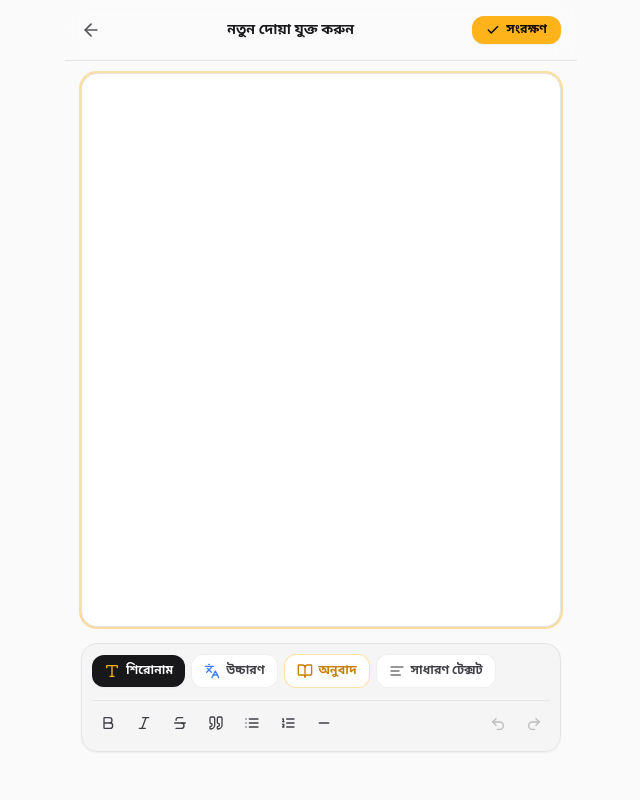
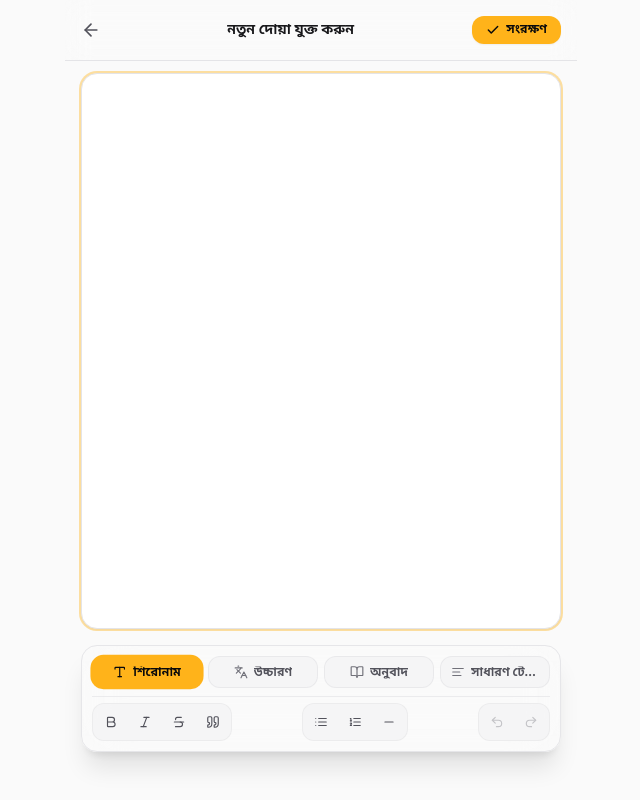
Before and after one commit to git-mahim/dua-card, a Next.js app: page / in a window 1280 px wide. Both pictures are taken after a click on the button 1228 px from the left and 748 px from the top of the page. Shown: the top 800 px of the page, without its empty margins (319-959 px from the left). Built offline with nearby package versions, Linux system fonts and the light colour scheme; a web font is replaced by a local one.

Commit message:
feat(editor): redesign Editor Toolbar with unified 4-grid segmented style selectors, grouped pill capsules, and haptic feedback

```diff
--- a/src/components/Editor/EditorToolbar.tsx
+++ b/src/components/Editor/EditorToolbar.tsx
@@ -17,6 +17,7 @@ import {
   BookOpen,
   AlignLeft,
 } from "lucide-react";
+import { triggerHaptic } from "@/lib/haptics";
 import { SEMANTIC_STYLES } from "@/styles/typography";
 
 interface EditorToolbarProps {
@@ -31,205 +32,215 @@ export const EditorToolbar: React.FC<EditorToolbarProps> = ({ editor }) => {
 
   const handleStyleChange = (styleKey: string) => {
     if (!editor) return;
+    triggerHaptic(25);
     editor.chain().focus().setSemanticStyle(styleKey).run();
   };
 
+  const semanticButtons = [
+    {
+      key: "dua-title",
+      label: "শিরোনাম",
+      icon: Type,
+      title: SEMANTIC_STYLES["dua-title"].description,
+    },
+    {
+      key: "dua-pronunciation",
+      label: "উচ্চারণ",
+      icon: Languages,
+      title: SEMANTIC_STYLES["dua-pronunciation"].description,
+    },
+    {
+      key: "dua-meaning",
+      label: "অনুবাদ",
+      icon: BookOpen,
+      title: SEMANTIC_STYLES["dua-meaning"].description,
+    },
+    {
+      key: "dua-paragraph",
+      label: "সাধারণ টেক্সট",
+      icon: AlignLeft,
+      title: SEMANTIC_STYLES["dua-paragraph"].description,
+    },
+  ];
+
   return (
-    <div className="w-full flex flex-col gap-2 p-2.5 bg-zinc-100/90 dark:bg-zinc-900/90 backdrop-blur-md border border-zinc-200 dark:border-zinc-800 rounded-2xl shadow-sm">
-      {/* Semantic Style Selectors (Top Row) */}
-      <div className="flex items-center gap-1.5 overflow-x-auto pb-1 scrollbar-none no-select">
-        {/* 1. শিরোনাম (Title) */}
-        <button
-          type="button"
-          onClick={() => handleStyleChange("dua-title")}
-          className={`flex items-center gap-1.5 px-3 py-2 rounded-xl text-xs font-semibold font-bengali shrink-0 transition-all ${
-            currentSemanticStyle === "dua-title"
-              ? "bg-zinc-900 text-white dark:bg-zinc-100 dark:text-zinc-900 shadow-sm scale-100"
-              : "bg-white dark:bg-zinc-800 text-zinc-700 dark:text-zinc-300 hover:bg-zinc-200 dark:hover:bg-zinc-700 border border-zinc-200/60 dark:border-zinc-700/60"
-          }`}
-          title={SEMANTIC_STYLES["dua-title"].description}
-          aria-label="দোয়ার শিরোনাম"
-        >
-          <Type className="w-4 h-4 text-[#ffb31a]" />
-          <span>শিরোনাম</span>
-        </button>
-
-        {/* 2. উচ্চারণ (Pronunciation) */}
-        <button
-          type="button"
-          onClick={() => handleStyleChange("dua-pronunciation")}
-          className={`flex items-center gap-1.5 px-3 py-2 rounded-xl text-xs font-semibold font-bengali shrink-0 transition-all ${
-            currentSemanticStyle === "dua-pronunciation"
-              ? "bg-zinc-900 text-white dark:bg-zinc-100 dark:text-zinc-900 shadow-sm scale-100"
-              : "bg-white dark:bg-zinc-800 text-zinc-700 dark:text-zinc-300 hover:bg-zinc-200 dark:hover:bg-zinc-700 border border-zinc-200/60 dark:border-zinc-700/60"
-          }`}
-          title={SEMANTIC_STYLES["dua-pronunciation"].description}
-          aria-label="উচ্চারণ"
-        >
-          <Languages className="w-4 h-4 text-blue-500 dark:text-blue-400" />
-          <span>উচ্চারণ</span>
-        </button>
-
-        {/* 3. অনুবাদ (Meaning with Highlight Box) */}
-        <button
-          type="button"
-          onClick={() => handleStyleChange("dua-meaning")}
-          className={`flex items-center gap-1.5 px-3 py-2 rounded-xl text-xs font-semibold font-bengali shrink-0 transition-all ${
-            currentSemanticStyle === "dua-meaning"
-              ? "bg-[#ffb31a] text-zinc-950 shadow-sm ring-2 ring-[#ffb31a]/40 font-bold"
-              : "bg-white dark:bg-zinc-800 text-[#c87d00] dark:text-[#ffb31a] hover:bg-[#ffb31a]/10 dark:hover:bg-[#ffb31a]/15 border border-[#ffb31a]/40"
-          }`}
-          title={SEMANTIC_STYLES["dua-meaning"].description}
-          aria-label="অনুবাদ"
-        >
-          <BookOpen className="w-4 h-4 text-[#c87d00] dark:text-[#ffb31a]" />
-          <span>অনুবাদ</span>
-        </button>
-
-        {/* 4. সাধারণ টেক্সট (Normal Paragraph) */}
-        <button
-          type="button"
-          onClick={() => handleStyleChange("dua-paragraph")}
-          className={`flex items-center gap-1.5 px-3 py-2 rounded-xl text-xs font-semibold font-bengali shrink-0 transition-all ${
-            currentSemanticStyle === "dua-paragraph"
-              ? "bg-zinc-900 text-white dark:bg-zinc-100 dark:text-zinc-900 shadow-sm scale-100"
-              : "bg-white dark:bg-zinc-800 text-zinc-700 dark:text-zinc-300 hover:bg-zinc-200 dark:hover:bg-zinc-700 border border-zinc-200/60 dark:border-zinc-700/60"
-          }`}
-          title={SEMANTIC_STYLES["dua-paragraph"].description}
-          aria-label="সাধারণ টেক্সট"
-        >
-          <AlignLeft className="w-4 h-4 text-zinc-500 dark:text-zinc-400" />
-          <span>সাধারণ টেক্সট</span>
-        </button>
+    <div className="w-full flex flex-col gap-2 p-2 sm:p-2.5 bg-surface-card/95 dark:bg-[#161616]/95 backdrop-blur-xl border border-zinc-200/90 dark:border-zinc-800/90 rounded-2xl shadow-xl font-bengali">
+      {/* Top Row: Cohesive Segmented Semantic Style Selectors */}
+      <div className="grid grid-cols-4 gap-1.5 no-select">
+        {semanticButtons.map((btn) => {
+          const Icon = btn.icon;
+          const isActive = currentSemanticStyle === btn.key;
+          return (
+            <button
+              key={btn.key}
+              type="button"
+              onClick={() => handleStyleChange(btn.key)}
+              className={`flex items-center justify-center gap-1.5 py-2 px-1 sm:px-2.5 rounded-xl text-xs font-bold font-bengali transition-all duration-150 active:scale-95 text-center ${
+                isActive
+                  ? "bg-[#ffb31a] text-zinc-950 shadow-xs ring-1 ring-[#ffb31a] scale-[1.01]"
+                  : "bg-zinc-100/80 dark:bg-zinc-850/60 text-zinc-600 dark:text-zinc-400 hover:text-zinc-950 dark:hover:text-zinc-100 hover:bg-zinc-200/70 dark:hover:bg-zinc-700/60 border border-zinc-200/70 dark:border-zinc-800/80"
+              }`}
+              title={btn.title}
+              aria-label={btn.label}
+            >
+              <Icon className={`w-3.5 h-3.5 shrink-0 ${isActive ? "text-zinc-950" : "text-zinc-500 dark:text-zinc-400"}`} />
+              <span className="truncate leading-none translate-y-[0.5px]">{btn.label}</span>
+            </button>
+          );
+        })}
       </div>
 
-      {/* Extended Formatting Tools (Bottom Row) */}
-      <div className="flex items-center justify-between pt-1.5 border-t border-zinc-200/80 dark:border-zinc-800/80">
-        <div className="flex items-center gap-1 overflow-x-auto pb-0.5 scrollbar-none">
-          {/* Bold */}
+      {/* Bottom Row: Refined Formatting Tools with Segmented Pill Groups */}
+      <div className="flex items-center justify-between pt-1.5 border-t border-zinc-200/70 dark:border-zinc-800/70">
+        {/* Style & Blockquote Group */}
+        <div className="flex items-center gap-0.5 bg-zinc-100/80 dark:bg-zinc-850/60 p-0.5 rounded-xl border border-zinc-200/60 dark:border-zinc-800/60">
           <button
             type="button"
-            onClick={() => editor.chain().focus().toggleBold().run()}
-            className={`w-8 h-8 rounded-lg flex items-center justify-center text-xs font-bold transition-colors ${
+            onClick={() => {
+              triggerHaptic(15);
+              editor.chain().focus().toggleBold().run();
+            }}
+            className={`w-7 h-7 sm:w-8 sm:h-8 rounded-lg flex items-center justify-center text-xs font-bold transition-all active:scale-90 ${
               editor.isActive("bold")
-                ? "bg-zinc-900 text-white dark:bg-zinc-100 dark:text-zinc-900"
-                : "text-zinc-700 dark:text-zinc-300 hover:bg-zinc-200 dark:hover:bg-zinc-800"
+                ? "bg-[#ffb31a] text-zinc-950 font-extrabold shadow-2xs"
+                : "text-zinc-600 dark:text-zinc-400 hover:text-zinc-950 dark:hover:text-zinc-100 hover:bg-zinc-200/70 dark:hover:bg-zinc-700/60"
             }`}
             title="বোল্ড (Bold)"
             aria-label="বোল্ড"
           >
-            <Bold className="w-4 h-4" />
+            <Bold className="w-3.5 h-3.5" />
           </button>
 
-          {/* Italic */}
           <button
             type="button"
-            onClick={() => editor.chain().focus().toggleItalic().run()}
-            className={`w-8 h-8 rounded-lg flex items-center justify-center transition-colors ${
+            onClick={() => {
+              triggerHaptic(15);
+              editor.chain().focus().toggleItalic().run();
+            }}
+            className={`w-7 h-7 sm:w-8 sm:h-8 rounded-lg flex items-center justify-center transition-all active:scale-90 ${
               editor.isActive("italic")
-                ? "bg-zinc-900 text-white dark:bg-zinc-100 dark:text-zinc-900"
-                : "text-zinc-700 dark:text-zinc-300 hover:bg-zinc-200 dark:hover:bg-zinc-800"
+                ? "bg-[#ffb31a] text-zinc-950 shadow-2xs"
+                : "text-zinc-600 dark:text-zinc-400 hover:text-zinc-950 dark:hover:text-zinc-100 hover:bg-zinc-200/70 dark:hover:bg-zinc-700/60"
             }`}
             title="ইটালিক (Italic)"
             aria-label="ইটালিক"
           >
-            <Italic className="w-4 h-4" />
+            <Italic className="w-3.5 h-3.5" />
           </button>
 
-          {/* Strikethrough */}
           <button
             type="button"
-            onClick={() => editor.chain().focus().toggleStrike().run()}
-            className={`w-8 h-8 rounded-lg flex items-center justify-center transition-colors ${
+            onClick={() => {
+              triggerHaptic(15);
+              editor.chain().focus().toggleStrike().run();
+            }}
+            className={`w-7 h-7 sm:w-8 sm:h-8 rounded-lg flex items-center justify-center transition-all active:scale-90 ${
               editor.isActive("strike")
-                ? "bg-zinc-900 text-white dark:bg-zinc-100 dark:text-zinc-900"
-                : "text-zinc-700 dark:text-zinc-300 hover:bg-zinc-200 dark:hover:bg-zinc-800"
+                ? "bg-[#ffb31a] text-zinc-950 shadow-2xs"
+                : "text-zinc-600 dark:text-zinc-400 hover:text-zinc-950 dark:hover:text-zinc-100 hover:bg-zinc-200/70 dark:hover:bg-zinc-700/60"
             }`}
             title="স্ট্রাইকথ্রু (Strikethrough)"
             aria-label="স্ট্রাইকথ্রু"
           >
-            <Strikethrough className="w-4 h-4" />
+            <Strikethrough className="w-3.5 h-3.5" />
           </button>
 
-          {/* Blockquote / উদ্ধৃতি */}
           <button
             type="button"
-            onClick={() => editor.chain().focus().toggleBlockquote().run()}
-            className={`w-8 h-8 rounded-lg flex items-center justify-center transition-colors ${
+            onClick={() => {
+              triggerHaptic(15);
+              editor.chain().focus().toggleBlockquote().run();
+            }}
+            className={`w-7 h-7 sm:w-8 sm:h-8 rounded-lg flex items-center justify-center transition-all active:scale-90 ${
               editor.isActive("blockquote")
-                ? "bg-zinc-900 text-white dark:bg-zinc-100 dark:text-zinc-900"
-                : "text-zinc-700 dark:text-zinc-300 hover:bg-zinc-200 dark:hover:bg-zinc-800"
+                ? "bg-[#ffb31a] text-zinc-950 shadow-2xs"
+                : "text-zinc-600 dark:text-zinc-400 hover:text-zinc-950 dark:hover:text-zinc-100 hover:bg-zinc-200/70 dark:hover:bg-zinc-700/60"
             }`}
             title="উদ্ধৃতি (Blockquote)"
             aria-label="উদ্ধৃতি"
           >
-            <Quote className="w-4 h-4" />
+            <Quote className="w-3.5 h-3.5" />
           </button>
+        </div>
 
-          {/* Bullet List */}
+        {/* List & Divider Group */}
+        <div className="flex items-center gap-0.5 bg-zinc-100/80 dark:bg-zinc-850/60 p-0.5 rounded-xl border border-zinc-200/60 dark:border-zinc-800/60">
           <button
             type="button"
-            onClick={() => editor.chain().focus().toggleBulletList().run()}
-            className={`w-8 h-8 rounded-lg flex items-center justify-center transition-colors ${
+            onClick={() => {
+              triggerHaptic(15);
+              editor.chain().focus().toggleBulletList().run();
+            }}
+            className={`w-7 h-7 sm:w-8 sm:h-8 rounded-lg flex items-center justify-center transition-all active:scale-90 ${
               editor.isActive("bulletList")
-                ? "bg-zinc-900 text-white dark:bg-zinc-100 dark:text-zinc-900"
-                : "text-zinc-700 dark:text-zinc-300 hover:bg-zinc-200 dark:hover:bg-zinc-800"
+                ? "bg-[#ffb31a] text-zinc-950 shadow-2xs"
+                : "text-zinc-600 dark:text-zinc-400 hover:text-zinc-950 dark:hover:text-zinc-100 hover:bg-zinc-200/70 dark:hover:bg-zinc-700/60"
             }`}
             title="বুলেট তালিকা"
             aria-label="বুলেট তালিকা"
           >
-            <List className="w-4 h-4" />
+            <List className="w-3.5 h-3.5" />
           </button>
 
-          {/* Numbered / Ordered List */}
           <button
             type="button"
-            onClick={() => editor.chain().focus().toggleOrderedList().run()}
-            className={`w-8 h-8 rounded-lg flex items-center justify-center transition-colors ${
+            onClick={() => {
+              triggerHaptic(15);
+              editor.chain().focus().toggleOrderedList().run();
+            }}
+            className={`w-7 h-7 sm:w-8 sm:h-8 rounded-lg flex items-center justify-center transition-all active:scale-90 ${
               editor.isActive("orderedList")
-                ? "bg-zinc-900 text-white dark:bg-zinc-100 dark:text-zinc-900"
-                : "text-zinc-700 dark:text-zinc-300 hover:bg-zinc-200 dark:hover:bg-zinc-800"
+                ? "bg-[#ffb31a] text-zinc-950 shadow-2xs"
+                : "text-zinc-600 dark:text-zinc-400 hover:text-zinc-950 dark:hover:text-zinc-100 hover:bg-zinc-200/70 dark:hover:bg-zinc-700/60"
             }`}
             title="নম্বর তালিকা"
             aria-label="নম্বর তালিকা"
           >
-            <ListOrdered className="w-4 h-4" />
-          </button>
-
-          {/* Horizontal Line / Divider */}
-          <button
-            type="button"
-            onClick={() => editor.chain().focus().setHorizontalRule().run()}
-            className="w-8 h-8 rounded-lg flex items-center justify-center text-zinc-700 dark:text-zinc-300 hover:bg-zinc-200 dark:hover:bg-zinc-800 transition-colors"
-            title="বিভাজক রেখা (Divider)"
-            aria-label="বিভাজক রেখা"
-          >
-            <Minus className="w-4 h-4" />
-          </button>
-        </div>
-
-        {/* Undo / Redo */}
-        <div className="flex items-center gap-1 shrink-0 ml-1">
-          <button
-            type="button"
-            onClick={() => editor.chain().focus().undo().run()}
-            disabled={!editor.can().undo()}
-            className="w-8 h-8 rounded-lg flex items-center justify-center text-zinc-700 dark:text-zinc-300 hover:bg-zinc-200 dark:hover:bg-zinc-800 disabled:opacity-30 disabled:pointer-events-none transition-colors"
-            title="পূর্বে যান (Undo)"
-            aria-label="পূর্বাবস্থায় ফেরান"
-          >
-            <Undo2 className="w-4 h-4" />
+            <ListOrdered className="w-3.5 h-3.5" />
           </button>
 
           <button
             type="button"
-            onClick={() => editor.chain().focus().redo().run()}
+            onClick={() => {
+              triggerHaptic(15);
+              editor.chain().focus().setHorizontalRule().run();
+            }}
+            className="w-7 h-7 sm:w-8 sm:h-8 rounded-lg flex items-center justify-center text-zinc-600 dark:text-zinc-400 hover:text-zinc-950 dark:hover:text-zinc-100 hover:bg-zinc-200/70 dark:hover:bg-zinc-700/60 transition-all active:scale-90"
+            title="বিভাজক রেখা (Divider)"
+            aria-label="বিভাজক রেখা"
+          >
+            <Minus className="w-3.5 h-3.5" />
+          </button>
+        </div>
+
+        {/* Undo / Redo Group */}
+        <div className="flex items-center gap-0.5 bg-zinc-100/80 dark:bg-zinc-850/60 p-0.5 rounded-xl border border-zinc-200/60 dark:border-zinc-800/60">
+          <button
+            type="button"
+            onClick={() => {
+              triggerHaptic(15);
+              editor.chain().focus().undo().run();
+            }}
+            disabled={!editor.can().undo()}
+            className="w-7 h-7 sm:w-8 sm:h-8 rounded-lg flex items-center justify-center text-zinc-600 dark:text-zinc-400 hover:text-zinc-950 dark:hover:text-zinc-100 hover:bg-zinc-200/70 dark:hover:bg-zinc-700/60 disabled:opacity-30 disabled:pointer-events-none transition-all active:scale-90"
+            title="পূর্বে যান (Undo)"
+            aria-label="পূর্বাবস্থায় ফেরান"
+          >
+            <Undo2 className="w-3.5 h-3.5" />
+          </button>
+
+          <button
+            type="button"
+            onClick={() => {
+              triggerHaptic(15);
+              editor.chain().focus().redo().run();
+            }}
             disabled={!editor.can().redo()}
-            className="w-8 h-8 rounded-lg flex items-center justify-center text-zinc-700 dark:text-zinc-300 hover:bg-zinc-200 dark:hover:bg-zinc-800 disabled:opacity-30 disabled:pointer-events-none transition-colors"
+            className="w-7 h-7 sm:w-8 sm:h-8 rounded-lg flex items-center justify-center text-zinc-600 dark:text-zinc-400 hover:text-zinc-950 dark:hover:text-zinc-100 hover:bg-zinc-200/70 dark:hover:bg-zinc-700/60 disabled:opacity-30 disabled:pointer-events-none transition-all active:scale-90"
             title="পুনরায় করুন (Redo)"
             aria-label="পুনরায় করুন"
           >
-            <Redo2 className="w-4 h-4" />
+            <Redo2 className="w-3.5 h-3.5" />
           </button>
         </div>
       </div>
```
